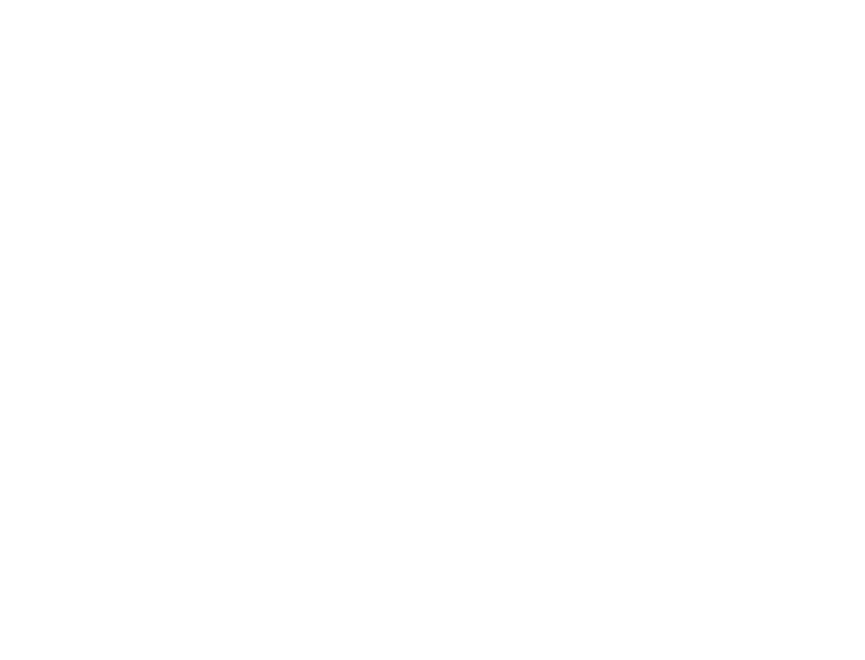
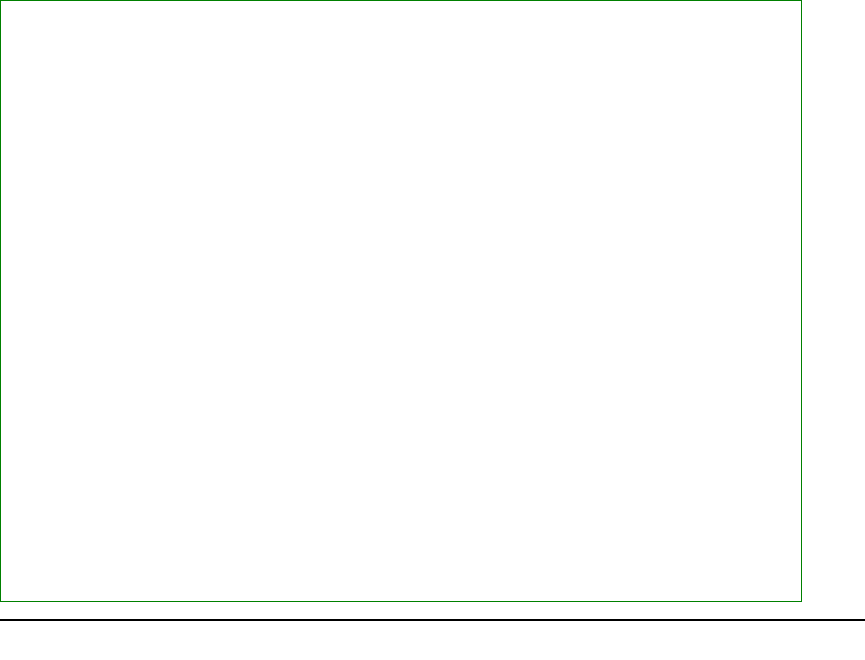
Before and after one commit to PokemonCarbon/game, a plain HTML site: page index.html in a window 1280 px wide. Shown: the whole page, without its empty margins (0-865 px from the left). Drawn offline with Linux system fonts and the light colour scheme.

Commit message:
add app sass

```diff
--- /dev/null
+++ b/app.scss
@@ -0,0 +1,17 @@
+body {
+    margin: 0px;
+    width: 100vw;
+    max-height: 100vh;
+    overflow-x: hidden;
+
+    #screen {
+        margin: auto;
+        border: 1px solid green;
+    }
+    #log {
+        border: 1px solid black;
+        display: flex;
+        flex-direction: column-reverse;
+        overflow-y: scroll;
+    }
+}
--- a/index.html
+++ b/index.html
@@ -4,6 +4,7 @@
         <meta charset="utf-8" />
         <title>Pokémon Carbon</title>
         <meta name="viewport" content="width=device-width, initial-scale=1.0" />
+        <link rel="stylesheet" href="app.min.css" />
     </head>
     <body>
         <canvas id="screen" width="800" height="600"></canvas>
```
Also changed, not shown: app.min.css (added).
